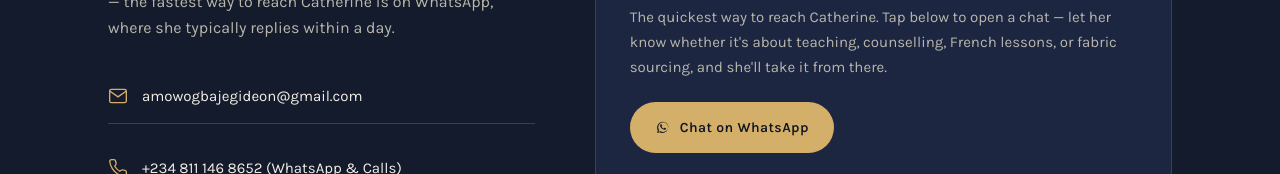
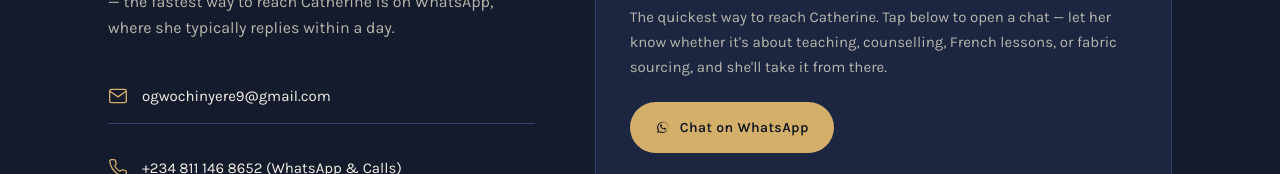
Before and after one commit to amowogbaje/personal-website, a React (Vite) app in the folder catherine/: page / in a window 1280 px wide. Shown: the part 4003-4177 px from the top of the page. Built offline with nearby package versions, Linux system fonts and the light colour scheme.

Commit message:
change of email

```diff
--- a/catherine/src/siteData.js
+++ b/catherine/src/siteData.js
@@ -1,5 +1,5 @@
 export const WHATSAPP_NUMBER = '2347026305945'
-export const EMAIL = 'amowogbajegideon@gmail.com'
+export const EMAIL = 'ogwochinyere9@gmail.com'
 export const LINKEDIN_URL = 'https://www.linkedin.com/in/chinyere-amowogbaje-62030b225/'
 
 export function waLink(text) {
```
